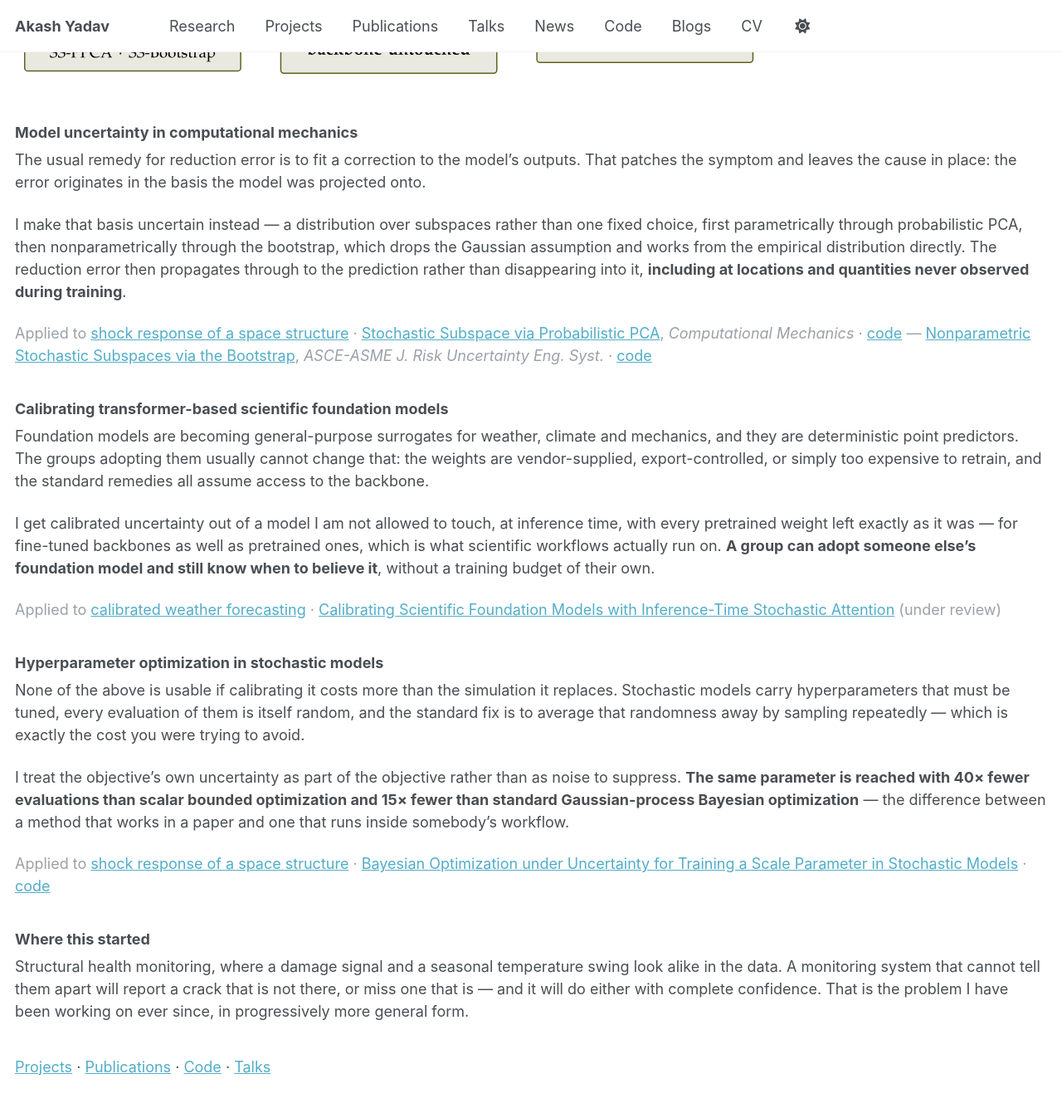
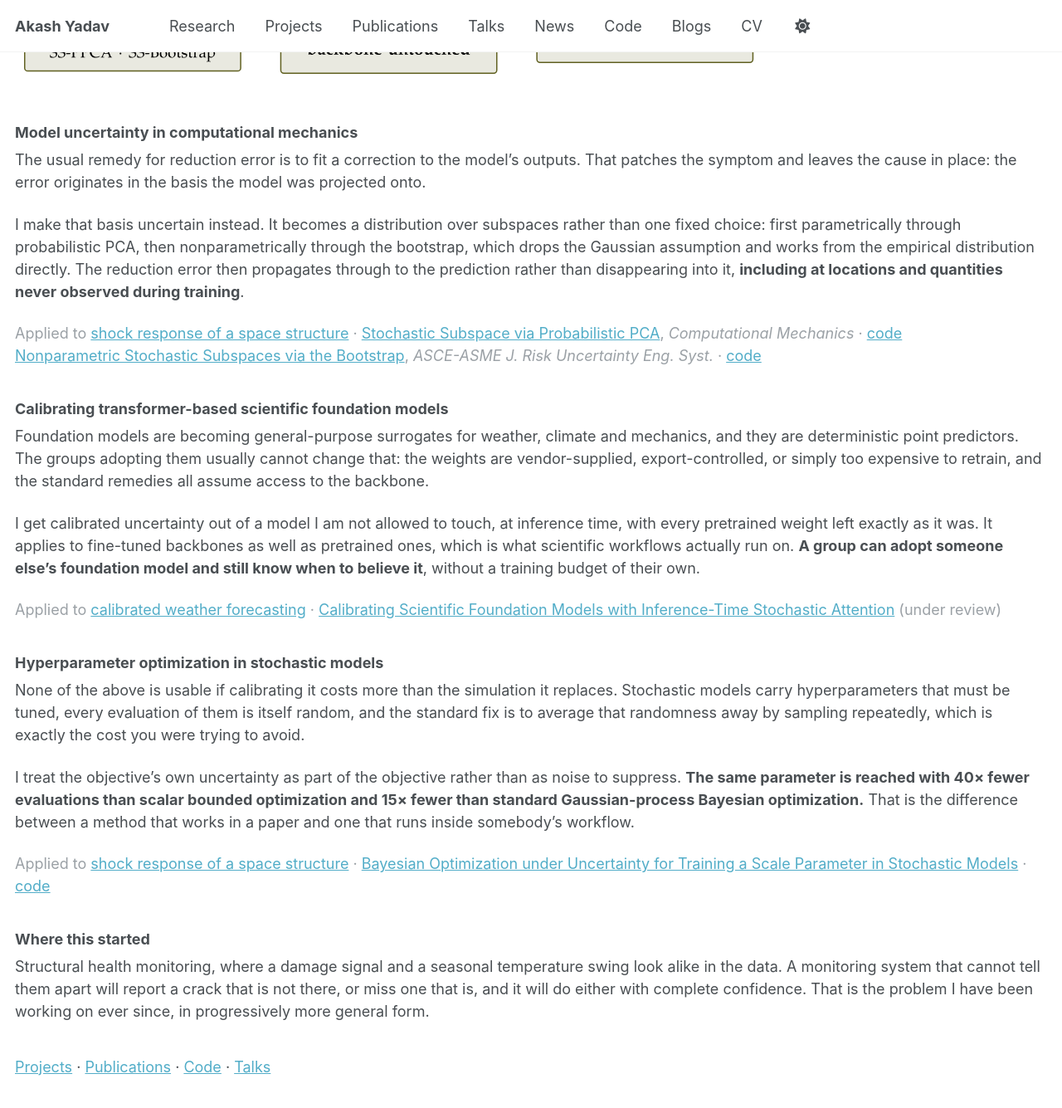
Before and after one commit to akashyadav0210/akashyadav0210.github.io, a Jekyll site: the page built from _pages/research.md, in a window 1280 px wide and 1400 px high, scrolled down 687 px. Shown: the top 1335 px of the window at 83% size. Built offline with Jekyll 4.4.1, drawn with Linux system fonts in a browser that asks for light colours.

Commit message:
Remove em dashes from the site text
17 of them across the pages, which reads as machine-written. Rewritten rather
than swapped: most became full stops where the clause was really a new
sentence, a few became commas or colons, and one citation list now uses a line
break instead of a dash as a separator.

Also removes the dash from the schematic caption and rebuilds the figure, and
fixes a redundancy introduced while editing ("replacing the fixed basis ...
rather than one fixed choice").

Verified zero em dashes in the rendered text of every page.

```diff
--- a/_pages/research.md
+++ b/_pages/research.md
@@ -27,9 +27,9 @@ My methodological work puts the uncertainty in the model's own structure rather
 
 The usual remedy for reduction error is to fit a correction to the model's outputs. That patches the symptom and leaves the cause in place: the error originates in the basis the model was projected onto.
 
-I make that basis uncertain instead — a distribution over subspaces rather than one fixed choice, first parametrically through probabilistic PCA, then nonparametrically through the bootstrap, which drops the Gaussian assumption and works from the empirical distribution directly. The reduction error then propagates through to the prediction rather than disappearing into it, **including at locations and quantities never observed during training**.
+I make that basis uncertain instead. It becomes a distribution over subspaces rather than one fixed choice: first parametrically through probabilistic PCA, then nonparametrically through the bootstrap, which drops the Gaussian assumption and works from the empirical distribution directly. The reduction error then propagates through to the prediction rather than disappearing into it, **including at locations and quantities never observed during training**.
 
-<p class="rp-key">Applied to <a href="{{ base_path }}/projects/#space-structure">shock response of a space structure</a> · <a href="https://doi.org/10.1007/s00466-025-02701-6">Stochastic Subspace via Probabilistic PCA</a>, <em>Computational Mechanics</em> · <a href="https://github.com/UQUH/SS_PPCA">code</a> — <a href="https://doi.org/10.1061/AJRUA6.RUENG-1948">Nonparametric Stochastic Subspaces via the Bootstrap</a>, <em>ASCE-ASME J. Risk Uncertainty Eng. Syst.</em> · <a href="https://github.com/UQUH/SS_Bootstrap">code</a></p>
+<p class="rp-key">Applied to <a href="{{ base_path }}/projects/#space-structure">shock response of a space structure</a> · <a href="https://doi.org/10.1007/s00466-025-02701-6">Stochastic Subspace via Probabilistic PCA</a>, <em>Computational Mechanics</em> · <a href="https://github.com/UQUH/SS_PPCA">code</a><br><a href="https://doi.org/10.1061/AJRUA6.RUENG-1948">Nonparametric Stochastic Subspaces via the Bootstrap</a>, <em>ASCE-ASME J. Risk Uncertainty Eng. Syst.</em> · <a href="https://github.com/UQUH/SS_Bootstrap">code</a></p>
 
 </div>
 
@@ -39,7 +39,7 @@ I make that basis uncertain instead — a distribution over subspaces rather tha
 
 Foundation models are becoming general-purpose surrogates for weather, climate and mechanics, and they are deterministic point predictors. The groups adopting them usually cannot change that: the weights are vendor-supplied, export-controlled, or simply too expensive to retrain, and the standard remedies all assume access to the backbone.
 
-I get calibrated uncertainty out of a model I am not allowed to touch, at inference time, with every pretrained weight left exactly as it was — for fine-tuned backbones as well as pretrained ones, which is what scientific workflows actually run on. **A group can adopt someone else's foundation model and still know when to believe it**, without a training budget of their own.
+I get calibrated uncertainty out of a model I am not allowed to touch, at inference time, with every pretrained weight left exactly as it was. It applies to fine-tuned backbones as well as pretrained ones, which is what scientific workflows actually run on. **A group can adopt someone else's foundation model and still know when to believe it**, without a training budget of their own.
 
 <p class="rp-key">Applied to <a href="{{ base_path }}/projects/#foundation-models">calibrated weather forecasting</a> · <a href="https://arxiv.org/abs/2604.19530">Calibrating Scientific Foundation Models with Inference-Time Stochastic Attention</a> (under review)</p>
 
@@ -49,9 +49,9 @@ I get calibrated uncertainty out of a model I am not allowed to touch, at infere
 
 ### Hyperparameter optimization in stochastic models
 
-None of the above is usable if calibrating it costs more than the simulation it replaces. Stochastic models carry hyperparameters that must be tuned, every evaluation of them is itself random, and the standard fix is to average that randomness away by sampling repeatedly — which is exactly the cost you were trying to avoid.
+None of the above is usable if calibrating it costs more than the simulation it replaces. Stochastic models carry hyperparameters that must be tuned, every evaluation of them is itself random, and the standard fix is to average that randomness away by sampling repeatedly, which is exactly the cost you were trying to avoid.
 
-I treat the objective's own uncertainty as part of the objective rather than as noise to suppress. **The same parameter is reached with 40× fewer evaluations than scalar bounded optimization and 15× fewer than standard Gaussian-process Bayesian optimization** — the difference between a method that works in a paper and one that runs inside somebody's workflow.
+I treat the objective's own uncertainty as part of the objective rather than as noise to suppress. **The same parameter is reached with 40× fewer evaluations than scalar bounded optimization and 15× fewer than standard Gaussian-process Bayesian optimization.** That is the difference between a method that works in a paper and one that runs inside somebody's workflow.
 
 <p class="rp-key">Applied to <a href="{{ base_path }}/projects/#space-structure">shock response of a space structure</a> · <a href="https://doi.org/10.1061/AJRUA6.RUENG-1854">Bayesian Optimization under Uncertainty for Training a Scale Parameter in Stochastic Models</a> · <a href="https://github.com/UQUH/SO-BO-scale">code</a></p>
 
@@ -61,7 +61,7 @@ I treat the objective's own uncertainty as part of the objective rather than as
 
 ### Where this started
 
-Structural health monitoring, where a damage signal and a seasonal temperature swing look alike in the data. A monitoring system that cannot tell them apart will report a crack that is not there, or miss one that is — and it will do either with complete confidence. That is the problem I have been working on ever since, in progressively more general form.
+Structural health monitoring, where a damage signal and a seasonal temperature swing look alike in the data. A monitoring system that cannot tell them apart will report a crack that is not there, or miss one that is, and it will do either with complete confidence. That is the problem I have been working on ever since, in progressively more general form.
 
 </div>
 
```
Also changed, not shown: _pages/about.md (+3 -3 lines), _pages/code.md (+1 -1 lines), _pages/projects.md (+6 -6 lines), images/research/research-done.svg, 1 other file.
